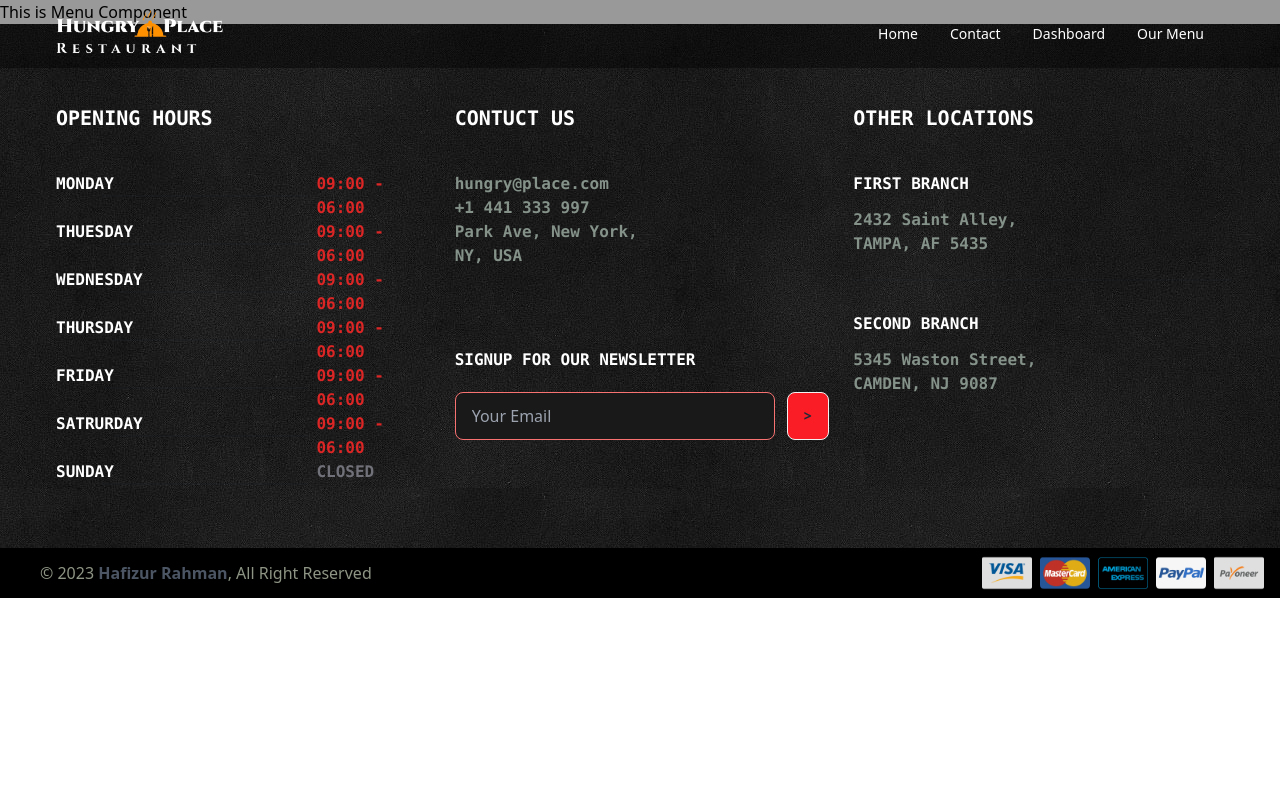
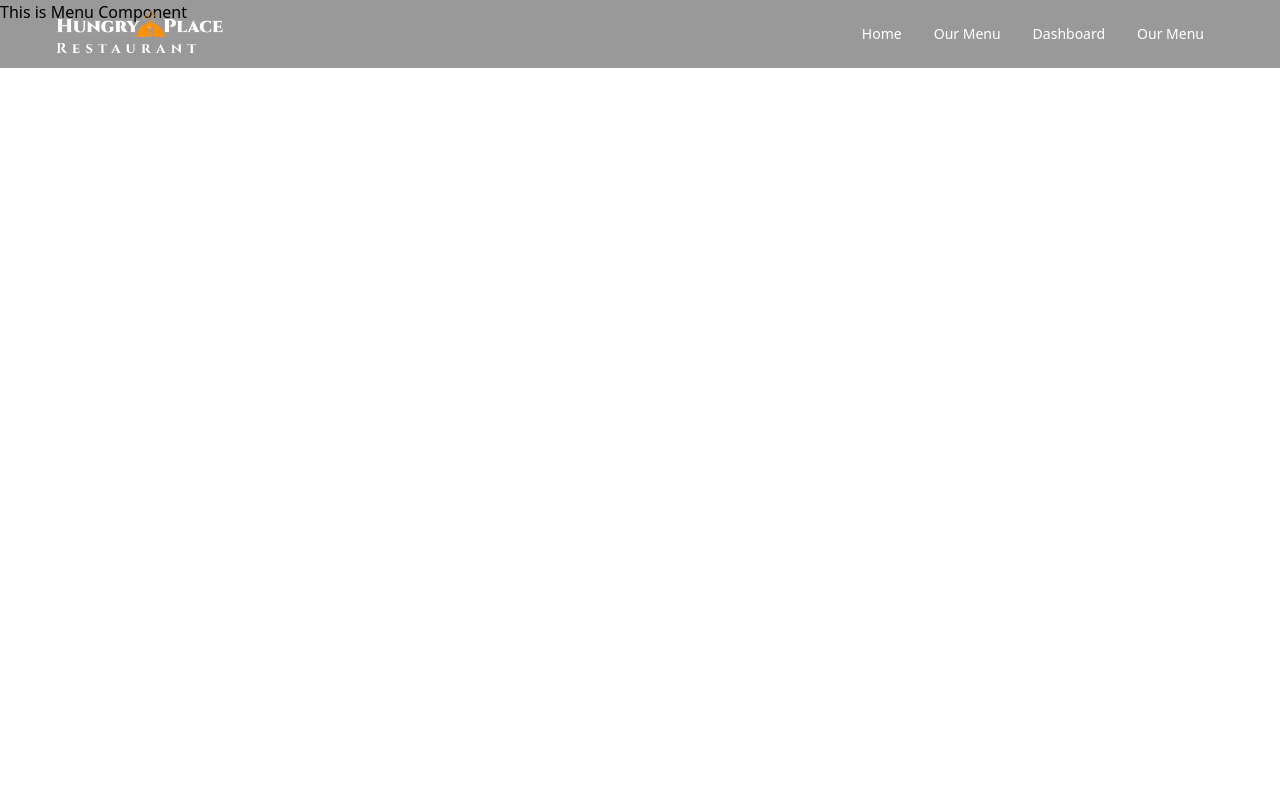
Before and after one commit to Nik7s/hungry-place-restaurant-client, a React (Vite) app: page /menu in a window 1280 px wide. Shown: the top 798 px of the page. Built offline with nearby package versions, Linux system fonts and the light colour scheme.

Commit message:
Customise Navbar link

```diff
--- a/src/Pages/Menu/Menu/Menu.jsx
+++ b/src/Pages/Menu/Menu/Menu.jsx
@@ -1,6 +1,6 @@
 const Menu = () => {
   return (
-    <div>
+    <div className="h-screen">
       <h1>This is Menu Component</h1>
     </div>
   );
--- a/src/Pages/Shared/NavBar/NavBar.jsx
+++ b/src/Pages/Shared/NavBar/NavBar.jsx
@@ -2,6 +2,7 @@ import AOS from "aos";
 import "aos/dist/aos.css";
 import { useEffect } from "react";
 import logo from "./../../../assets/logo.png";
+import { Link } from "react-router-dom";
 
 const NavBar = () => {
   //AOS animation used here
@@ -13,11 +14,11 @@ const NavBar = () => {
   const navItems = (
     <>
       <li>
-        <a>Home</a>
+        <Link to="/">Home</Link>
       </li>
 
       <li>
-        <a>Contact</a>
+        <Link to="/menu">Our Menu</Link>
       </li>
       <li>
         <a>Dashboard</a>
```
